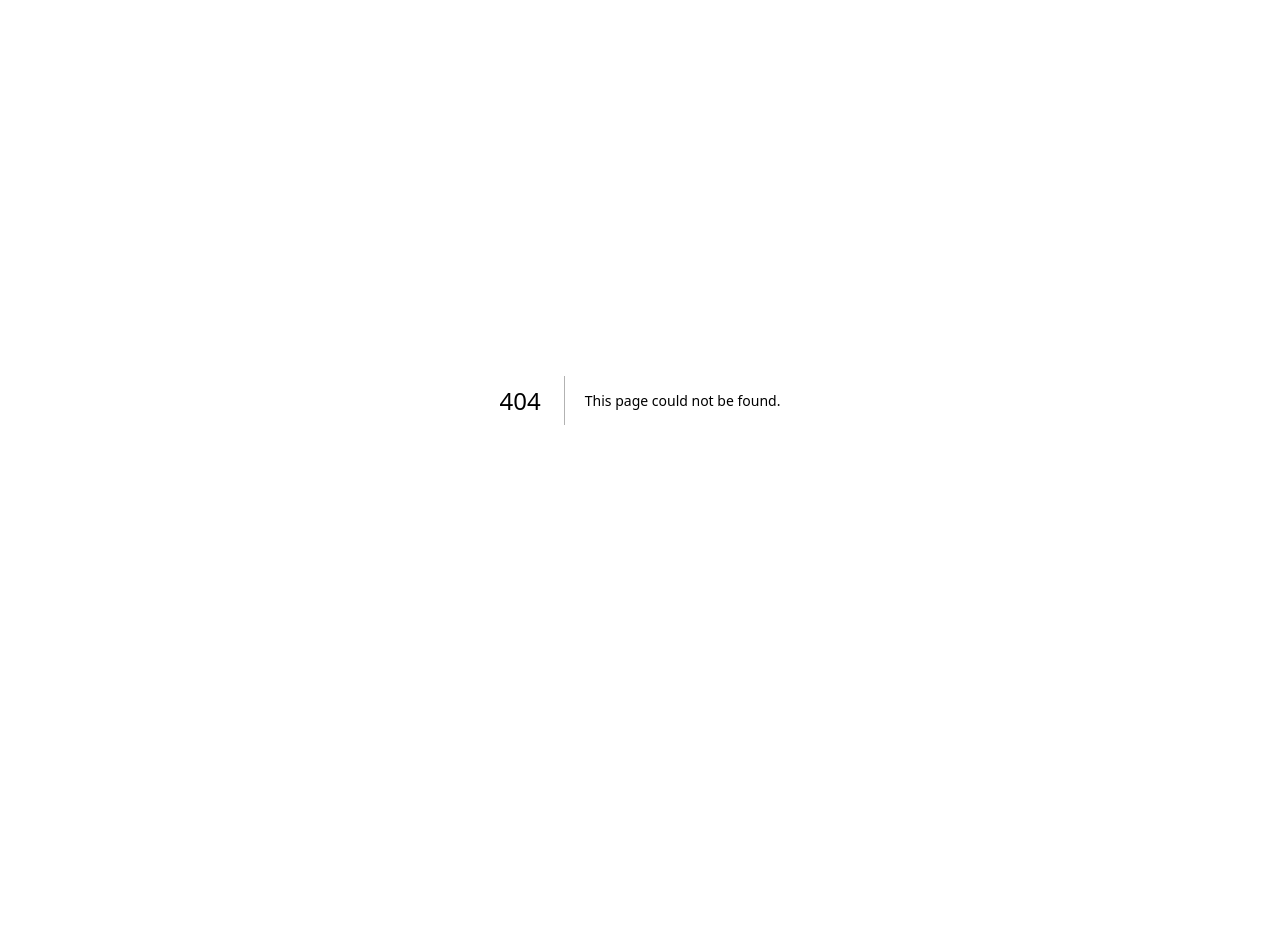
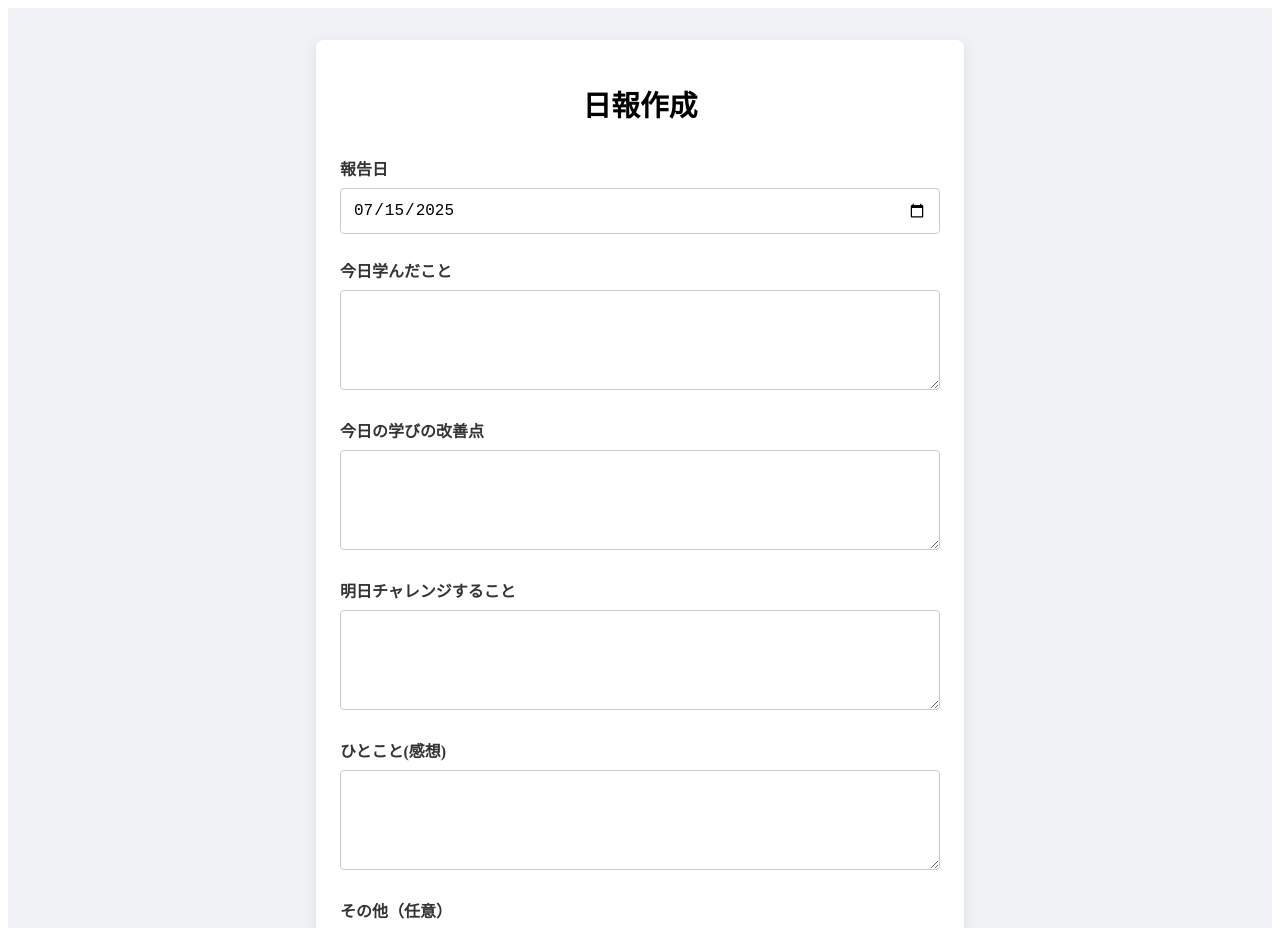
Before and after one commit to kyon1511/daily-report-app, a Next.js app in the folder Frontend/: page /create in a window 1280 px wide. Before the commit this address had no page. Shown: the top 928 px of the page. Before the commit the page ends 800 px from the top, so only its background shows below. Built offline with nearby package versions, Linux system fonts and the light colour scheme.

Commit message:
feat: 新規日報作成ページの実装、トップページコンポーネントのコメントアウト修正

```diff
--- /dev/null
+++ b/Frontend/src/app/create/page.tsx
@@ -0,0 +1,244 @@
+//TODO バリデーション実装する
+"use client";
+
+import React, { useState } from "react";
+// import { useAuth } from "../context/AuthContext"; // TODO: 正しいパスに修正してください
+// import { fetcher } from "../lib/fetcher"; // TODO: fetcher関数を作成してください
+
+// 日報データの型を定義
+interface DailyReportFormState {
+  report_date: string;
+  learned_today: string;
+  learning_improvement: string;
+  challenge_for_tomorrow: string;
+  impressions: string;
+  other_notes: string;
+}
+
+export default function AdminCreateDailyReportPage() {
+  // const { user } = useAuth(); // AuthContextからログインユーザー情報を取得
+
+  // AuthContextがまだないため、テスト用に仮のユーザーオブジェクトを用意
+  const user = {
+    getIdToken: async () => "これはテスト用の仮IDトークンです",
+  };
+
+  // 日付の初期値を設定
+  const date = new Date();
+  const yyyy = date.getFullYear();
+  const mm = String(date.getMonth() + 1).padStart(2, "0");
+  const dd = String(date.getDate()).padStart(2, "0");
+  const today = `${yyyy}-${mm}-${dd}`;
+
+  const [formData, setFormData] = useState<DailyReportFormState>({
+    report_date: today,
+    learned_today: "",
+    learning_improvement: "",
+    challenge_for_tomorrow: "",
+    impressions: "",
+    other_notes: "",
+  });
+
+  const handleInputChange = (
+    e: React.ChangeEvent<HTMLInputElement | HTMLTextAreaElement>
+  ) => {
+    const { name, value } = e.target;
+    setFormData((prevState) => ({
+      ...prevState,
+      [name]: value,
+    }));
+  };
+
+  const handleSubmit = async (e: React.FormEvent<HTMLFormElement>) => {
+    e.preventDefault();
+
+    if (!user) {
+      alert("ログインしていません。");
+      return;
+    }
+
+    try {
+      const token = await user.getIdToken();
+      console.log("取得したIDトークン:", token);
+      console.log("送信するフォームデータ:", formData);
+
+      // TODO: バックエンドAPIが完成したら、以下のAPI呼び出し処理を有効化する
+      // await fetcher('/daily-reports', {
+      //   method: 'POST',
+      //   headers: {
+      //     Authorization: `Bearer ${token}`,
+      //   },
+      //   body: formData,
+      // });
+
+      alert("日報が正常に送信されました！");
+    } catch (error) {
+      console.error("日報の送信に失敗しました:", error);
+      alert("エラーが発生しました。日報を送信できませんでした。");
+    }
+  };
+
+  // スタイル定義（変更なし）
+  const styles = {
+    pageContainer: {
+      display: "flex",
+      justifyContent: "center",
+      alignItems: "center",
+      minHeight: "100vh",
+      padding: "2rem",
+      background: "#f0f2f5",
+    },
+    formContainer: {
+      width: "100%",
+      maxWidth: "600px",
+      padding: "24px",
+      background: "#fff",
+      borderRadius: "8px",
+      boxShadow: "0 4px 16px rgba(0,0,0,0.08)",
+    },
+    formGroup: {
+      marginBottom: "1.5rem",
+    },
+    label: {
+      display: "block",
+      marginBottom: "0.5rem",
+      fontWeight: "bold",
+      color: "#333",
+    },
+    input: {
+      width: "100%",
+      padding: "0.75rem",
+      border: "1px solid #ccc",
+      borderRadius: "4px",
+      fontSize: "1rem",
+      boxSizing: "border-box",
+    },
+    textarea: {
+      width: "100%",
+      padding: "0.75rem",
+      border: "1px solid #ccc",
+      borderRadius: "4px",
+      fontSize: "1rem",
+      minHeight: "100px",
+      resize: "vertical" as "vertical",
+      boxSizing: "border-box",
+    },
+    button: {
+      width: "100%",
+      padding: "0.75rem",
+      border: "none",
+      borderRadius: "4px",
+      fontSize: "1.2rem",
+    },
+  };
+
+  return (
+    <div style={styles.pageContainer}>
+      <div style={styles.formContainer}>
+        <h1
+          style={{
+            textAlign: "center",
+            marginBottom: "2rem",
+            fontSize: "1.8rem",
+          }}
+        >
+          日報作成
+        </h1>
+        <form onSubmit={handleSubmit}>
+          <div style={styles.formGroup}>
+            <label htmlFor="report_date" style={styles.label}>
+              報告日
+            </label>
+            <input
+              type="date"
+              id="report_date"
+              name="report_date"
+              value={formData.report_date}
+              onChange={handleInputChange}
+              style={styles.input}
+              required
+            />
+          </div>
+
+          <div style={styles.formGroup}>
+            <label htmlFor="learned_today" style={styles.label}>
+              今日学んだこと
+            </label>
+            <textarea
+              id="learned_today"
+              name="learned_today"
+              value={formData.learned_today}
+              onChange={handleInputChange}
+              style={styles.textarea}
+              required
+            />
+          </div>
+          <div style={styles.formGroup}>
+            <label htmlFor="learning_improvement" style={styles.label}>
+              今日の学びの改善点
+            </label>
+
+            <textarea
+              id="learning_improvement"
+              name="learning_improvement"
+              value={formData.learning_improvement}
+              onChange={handleInputChange}
+              style={styles.textarea}
+              required
+            />
+          </div>
+
+          <div style={styles.formGroup}>
+            <label htmlFor="challenge_for_tomorrow" style={styles.label}>
+              明日チャレンジすること
+            </label>
+
+            <textarea
+              id="challenge_for_tomorrow"
+              name="challenge_for_tomorrow"
+              value={formData.challenge_for_tomorrow}
+              onChange={handleInputChange}
+              style={styles.textarea}
+              required
+            />
+          </div>
+
+          <div style={styles.formGroup}>
+            <label htmlFor="impressions" style={styles.label}>
+              ひとこと(感想)
+            </label>
+
+            <textarea
+              id="impressions"
+              name="impressions"
+              value={formData.impressions}
+              onChange={handleInputChange}
+              style={styles.textarea}
+              required
+            />
+          </div>
+
+          <div style={styles.formGroup}>
+            <label htmlFor="other_notes" style={styles.label}>
+              その他（任意）
+            </label>
+
+            <textarea
+              id="other_notes"
+              name="other_notes"
+              value={formData.other_notes}
+              onChange={handleInputChange}
+              style={styles.textarea}
+            />
+          </div>
+
+          <div>
+            <button type="submit" style={styles.button}>
+              提出する
+            </button>
+          </div>
+        </form>
+      </div>
+    </div>
+  );
+}
--- a/Frontend/src/app/page.tsx
+++ b/Frontend/src/app/page.tsx
@@ -1,3 +1,4 @@
+//TODO バリデーション実装する
 "use client";
 
 import styles from "../../page.module.css";
```
